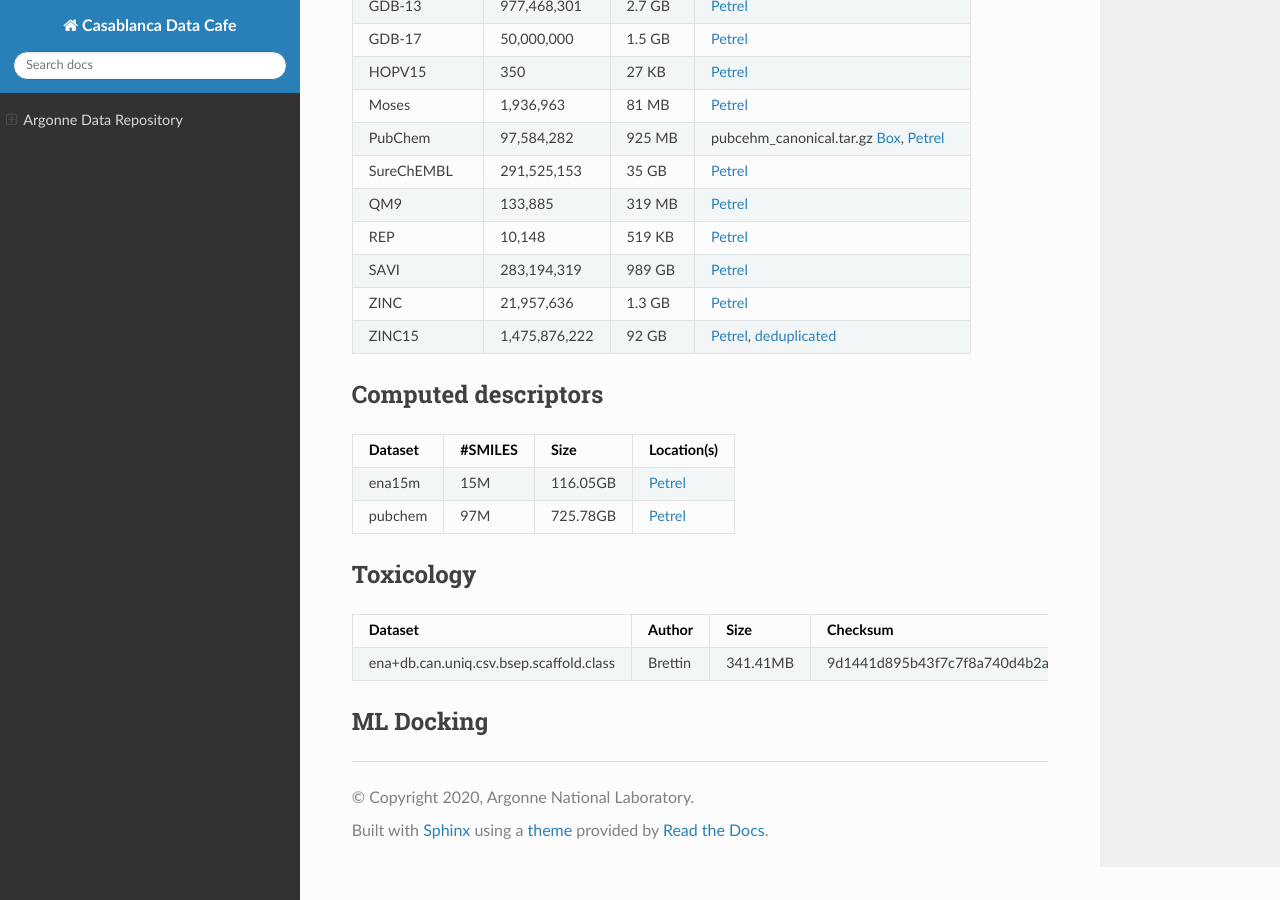
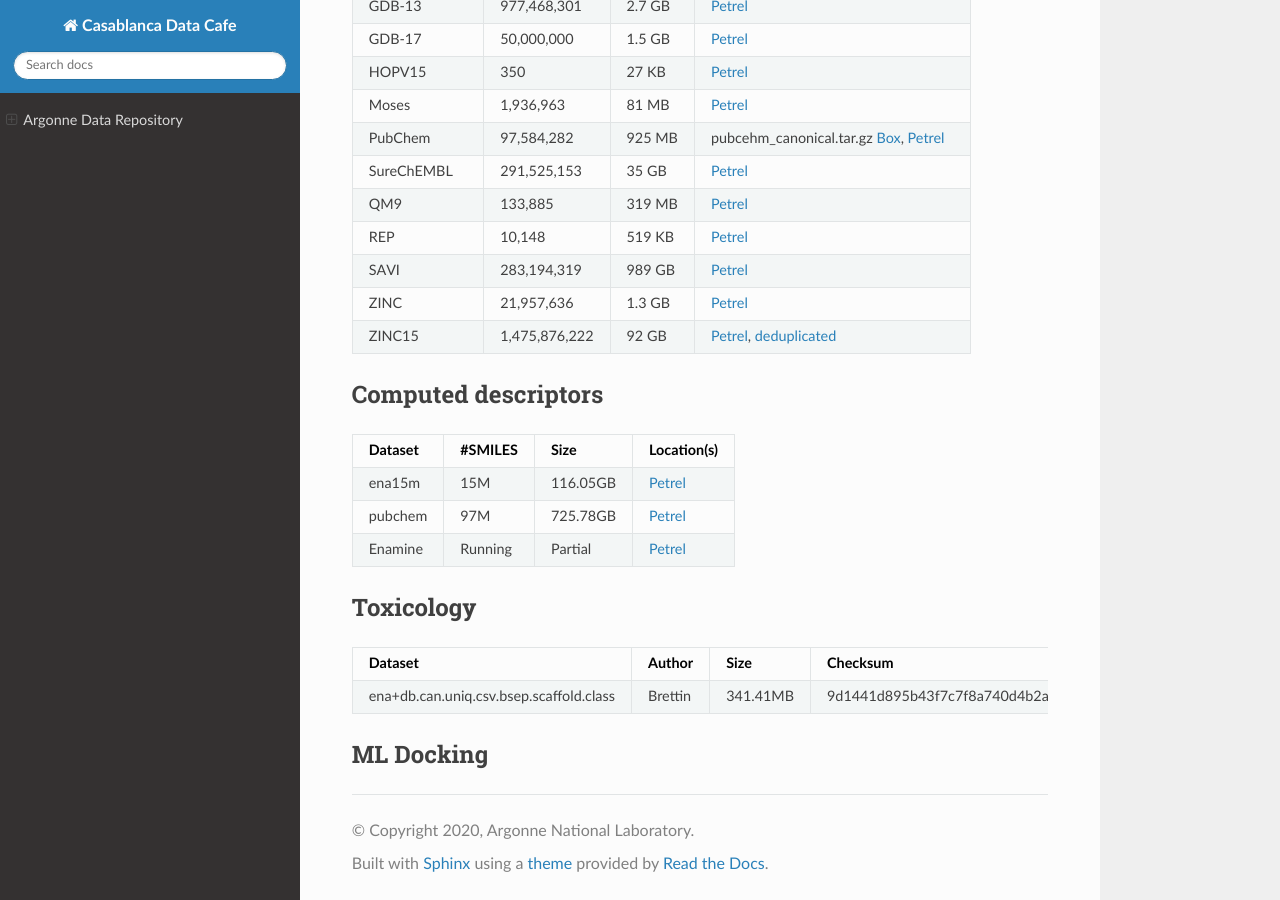
Before and after one commit to 2019-ncovgroup/2019-nCoVdata, a Sphinx documentation site: the page built from docs/index.rst, in a window 1280 px wide and 900 px high, scrolled down 655 px. Built offline with Sphinx 7.4.7 and the Read the Docs theme 2.0.0, drawn with Linux system fonts in a browser that asks for light colours.

Commit message:
Adding enamine

```diff
--- a/docs/index.rst
+++ b/docs/index.rst
@@ -49,6 +49,7 @@ Dataset     #SMILES       Size         Location(s)
 =========== ============= ============ ============
 ena15m      15M           116.05GB      `Petrel <https://app.globus.org/file-manager?origin_id=a386b552-6086-11ea-9688-0e56c063f437&origin_path=%2Fdata%2Fdescriptors%2Fena15m_descriptors%2F>`_
 pubchem     97M           725.78GB      `Petrel <https://app.globus.org/file-manager?origin_id=a386b552-6086-11ea-9688-0e56c063f437&origin_path=%2Fdata%2Fdescriptors%2Fpubchem128_descriptors%2F>`_
+Enamine      Running      Partial       `Petrel <https://app.globus.org/file-manager?origin_id=a386b552-6086-11ea-9688-0e56c063f437&origin_path=%2Fdata%2Fdescriptors%2FEnamine_Real_Descriptors%2F>`_
 =========== ============= ============ ============
 
 
```
